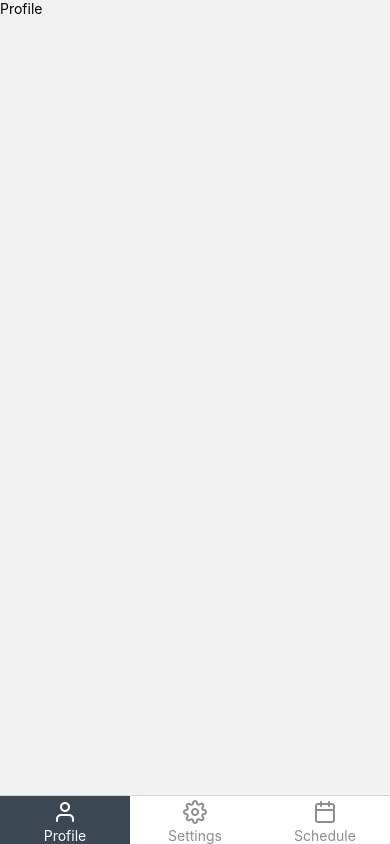
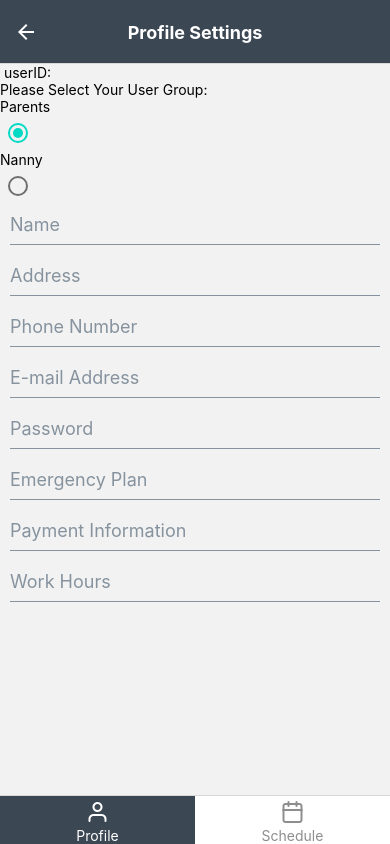
Before and after one commit to rcski77/nannyhelper, a React Native app: screen /ProfileSettings in a window 390 px wide. Built offline with nearby package versions, Linux system fonts and the light colour scheme.

Commit message:
WIP: Updated Profile Settings Form

```diff
--- a/App.js
+++ b/App.js
@@ -5,10 +5,9 @@ import { createBottomTabNavigator } from "@react-navigation/bottom-tabs";
 import { NavigationContainer } from "@react-navigation/native";
 import { Feather } from "@expo/vector-icons";
 
-import Profile from "./screens/Profile";
 import Schedule from "./screens/Schedule";
-import ProfileSettings from "./screens/ProfileSettings";
 import ScheduleStackScreen from "./screens/Schedule";
+import ProfileStackScreen from "./screens/Profile";
 
 const Tab = createBottomTabNavigator();
 
@@ -33,26 +32,14 @@ export default function App() {
         }}
       >
         <Tab.Screen
-          name="Profile"
-          component={Profile}
+          name="ProfileStackScreen"
+          component={ProfileStackScreen}
           options={{
             tabBarLabel: "Profile",
             tabBarIcon: ({ color }) => <Feather name="user" size={24} color={color} />,
           }}
         />
-        <Tab.Screen
-          name="Profile Settings"
-          component={ProfileSettings}
-          listeners={({ navigation, route }) => {
-            onTabPress: () => {
-              navigation.navigate("Settings");
-            };
-          }}
-          options={{
-            tabBarLabel: "Settings",
-            tabBarIcon: ({ color }) => <Feather name="settings" size={24} color={color} />,
-          }}
-        />
+
         <Tab.Screen
           name="ScheduleStackScreen"
           component={ScheduleStackScreen}
--- a/package.json
+++ b/package.json
@@ -20,8 +20,10 @@
     "react": "17.0.2",
     "react-dom": "17.0.2",
     "react-native": "0.68.2",
+    "react-native-dropdown-picker": "^5.4.2",
     "react-native-elements": "^3.4.2",
     "react-native-gesture-handler": "~2.2.1",
+    "react-native-paper": "^4.12.1",
     "react-native-reanimated": "~2.8.0",
     "react-native-safe-area-context": "4.2.4",
     "react-native-safe-area-view": "^1.1.1",
--- a/screens/Profile.js
+++ b/screens/Profile.js
@@ -8,8 +8,57 @@ import {
   SafeAreaView,
   TouchableOpacity,
 } from "react-native";
+import { createNativeStackNavigator } from "@react-navigation/native-stack";
+import { FlatList } from "react-native-gesture-handler";
+import { Feather } from "@expo/vector-icons";
+import ProfileSettings from "./ProfileSettings";
+
+const ProfileStack = createNativeStackNavigator();
+
+const ProfileStackScreen = ({ route, navigation }) => {
+  return (
+    <ProfileStack.Navigator
+      initialRouteName="Profile"
+      screenOptions={{
+        headerStyle: {
+          backgroundColor: "#3c4754",
+        },
+        headerTintColor: "#fff",
+        headerTitleAlign: "center",
+        headerTitleStyle: {
+          fontWeight: "bold",
+        },
+        tabBarActiveBackgroundColor: "#3c4754",
+        tabBarActiveTintColor: "#fff",
+        tabBarLabelStyle: { fontSize: 14 },
+      }}
+    >
+      <ProfileStack.Screen name="Profile" component={Profile} />
+      <ProfileStack.Screen
+        name="ProfileSettings"
+        component={ProfileSettings}
+        options={{ headerTitle: "Profile Settings" }}
+      />
+    </ProfileStack.Navigator>
+  );
+};
 
 const Profile = ({ route, navigation }) => {
+  //display heading and navigation
+  useEffect(() => {
+    navigation.setOptions({
+      headerRight: () => (
+        <TouchableOpacity
+          onPress={() => {
+            navigation.navigate("ProfileSettings");
+          }}
+        >
+          <Feather style={styles.navButtons} name="settings" size={24} />
+        </TouchableOpacity>
+      ),
+    });
+  });
+
   return (
     <SafeAreaView style={styles.container}>
       <View>
@@ -23,6 +72,10 @@ const styles = StyleSheet.create({
   container: {
     flex: 1,
   },
+  navButtons: {
+    color: "white",
+    margin: 10,
+  },
 });
 
-export default Profile;
+export default ProfileStackScreen;
--- a/screens/ProfileSettings.js
+++ b/screens/ProfileSettings.js
@@ -1,32 +1,217 @@
-import { StyleSheet, Text, View } from "react-native";
+import { StyleSheet, Text, View, ScrollView, SafeAreaView } from "react-native";
 import { StatusBar } from "expo-status-bar";
 import React, { useState, useEffect, useCallback } from "react";
+import DropDownPicker from "react-native-dropdown-picker";
+import { Input } from "react-native-elements";
+import { RadioButton } from "react-native-paper";
 
 const ProfileSettings = ({ route, navigation }) => {
-  // State Hook
+  // State Hook for User Profiles
   const [profileState, setProfileState] = useState({
-    name: "Tom MySpace",
-    address: "101 Emergency Lane",
-    phone: "111-111-1111",
-    email: "Cool",
+    userID: "",
+    userGroup: "",
+    name: "",
+    address: "",
+    phone: "",
+    email: "",
+    password: "",
+    emergencyPlan: "",
+    paymentInfo: "",
+    hours: "",
   });
 
+  // State Hooks for User Group Selection Radio Buttons
+  const [userGroupTypeRadio, setUserGroupTypeRadio] = useState("Parents");
+
+  // Helper Function for State Hook Updates
+  const updateProfileState = (vals) => {
+    setProfileState({
+      ...profileState,
+      ...vals,
+    });
+  };
+
+  // Updates profile information upon change
+  useEffect(() => {
+    // Profie user id check
+    let tempId = "";
+    if (route.params?.userID) {
+      tempId = route.params.userID;
+    }
+
+    // Profile user group check
+    if (route.params?.userGroup) {
+      updateProfileState({
+        userGroup: route.params.userGroup,
+      });
+    }
+
+    // Profile name check
+    if (route.params?.name) {
+      updateProfileState({
+        name: route.params.name,
+      });
+    }
+
+    // Profile address check
+    if (route.params?.address) {
+      updateProfileState({
+        address: route.params.address,
+      });
+    }
+
+    // Profile phone check
+    if (route.params?.phone) {
+      updateProfileState({
+        phone: route.params.phone,
+      });
+    }
+
+    // Profile email check
+    if (route.params?.email) {
+      updateProfileState({
+        email: route.params.email,
+      });
+    }
+
+    // Profile password check
+    if (route.params?.password) {
+      updateProfileState({
+        password: route.params.password,
+      });
+    }
+
+    // Profile emergency plan check
+    if (route.params?.emergencyPlan) {
+      updateProfileState({
+        emergencyPlan: route.params.emergencyPlan,
+      });
+    }
+
+    // Profile payment info check
+    if (route.params?.paymentInfo) {
+      updateProfileState({
+        paymentInfo: route.params.paymentInfo,
+      });
+    }
+
+    //Profile hours check
+    if (route.params?.hours) {
+      updateProfileState({
+        hours: route.params.hours,
+      });
+    }
+  }, [
+    route.params?.userID,
+    route.params?.userGroup,
+    route.params?.name,
+    route.params?.address,
+    route.params?.phone,
+    route.params?.email,
+    route.params?.password,
+    route.params?.emergencyPlan,
+    route.params?.paymentInfo,
+    route.params?.hours,
+  ]);
+
+  //useEffect for Radio Button
+  useEffect(() => {
+    updateProfileState({ userGroup: userGroupTypeRadio });
+    console.log(profileState.userGroup);
+  }, [userGroupTypeRadio]);
+
   return (
-    <View style={styles.container}>
-      <Text>{profileState.name}</Text>
-      <Text>{profileState.address}</Text>
-      <Text>{profileState.phone}</Text>
-      <Text>{profileState.email}</Text>
-    </View>
+    <ScrollView nestedScrollEnabled={true}>
+      <SafeAreaView style={styles.container}>
+        <View>
+          <Text> userID: {profileState.id}</Text>
+          <View>
+            <Text>Please Select Your User Group:</Text>
+            <Text>Parents</Text>
+            <RadioButton
+              value="Parents"
+              status={userGroupTypeRadio === "Parents" ? "checked" : "unchecked"}
+              onPress={() => {
+                setUserGroupTypeRadio("Parents");
+                updateProfileState({ userGroup: "Parents" });
+              }}
+            />
+            <Text>Nanny</Text>
+            <RadioButton
+              value="Nanny"
+              status={userGroupTypeRadio === "Nanny" ? "checked" : "unchecked"}
+              onPress={() => {
+                setUserGroupTypeRadio("Nanny");
+                updateProfileState({ userGroup: "Nanny" });
+              }}
+            />
+          </View>
+          <Input
+            placeholder="Name"
+            value={profileState.name}
+            onChangeText={(val) => {
+              updateProfileState({ name: val });
+            }}
+          />
+          <Input
+            placeholder="Address"
+            value={profileState.address}
+            onChangeText={(val) => {
+              updateProfileState({ address: val });
+            }}
+          />
+          <Input
+            placeholder="Phone Number"
+            value={profileState.phone}
+            onChangeText={(val) => {
+              updateProfileState({ phone: val });
+            }}
+          />
+          <Input
+            placeholder="E-mail Address"
+            value={profileState.email}
+            onChangeText={(val) => {
+              updateProfileState({ email: val });
+            }}
+          />
+          <Input
+            placeholder="Password"
+            value={profileState.password}
+            secureTextEntry={true}
+            onChangeText={(val) => {
+              updateProfileState({ password: val });
+            }}
+          />
+          <Input
+            placeholder="Emergency Plan"
+            value={profileState.emergencyPlan}
+            onChangeText={(val) => {
+              updateProfileState({ emergencyPlan: val });
+            }}
+          />
+          <Input
+            placeholder="Payment Information"
+            value={profileState.paymentInfo}
+            onChangeText={(val) => {
+              updateProfileState({ paymentInfo: val });
+            }}
+          />
+          <Input
+            placeholder="Work Hours"
+            value={profileState.hours}
+            onChangeText={(val) => {
+              updateProfileState({ hours: val });
+            }}
+          />
+        </View>
+      </SafeAreaView>
+    </ScrollView>
   );
 };
 
 const styles = StyleSheet.create({
   container: {
     flex: 1,
-    backgroundColor: "#fff",
-    alignItems: "center",
-    justifyContent: "center",
   },
 });
 
```
Also changed, not shown: helpers/fb_helper.js (+1 -8 lines), screens/EditSchedule.js (+1 -6 lines), 1 other file (tests, documents, lock files or other folders).
